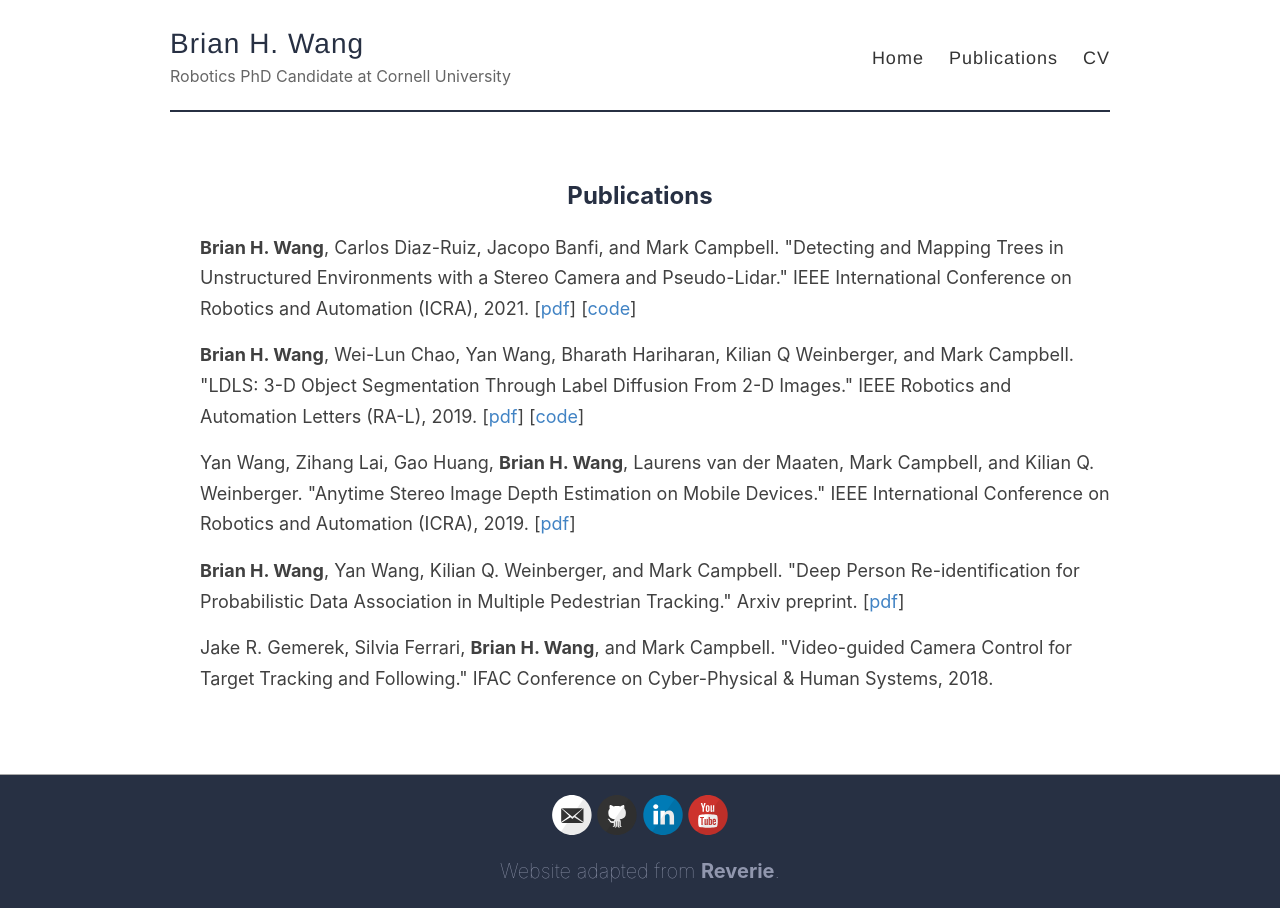
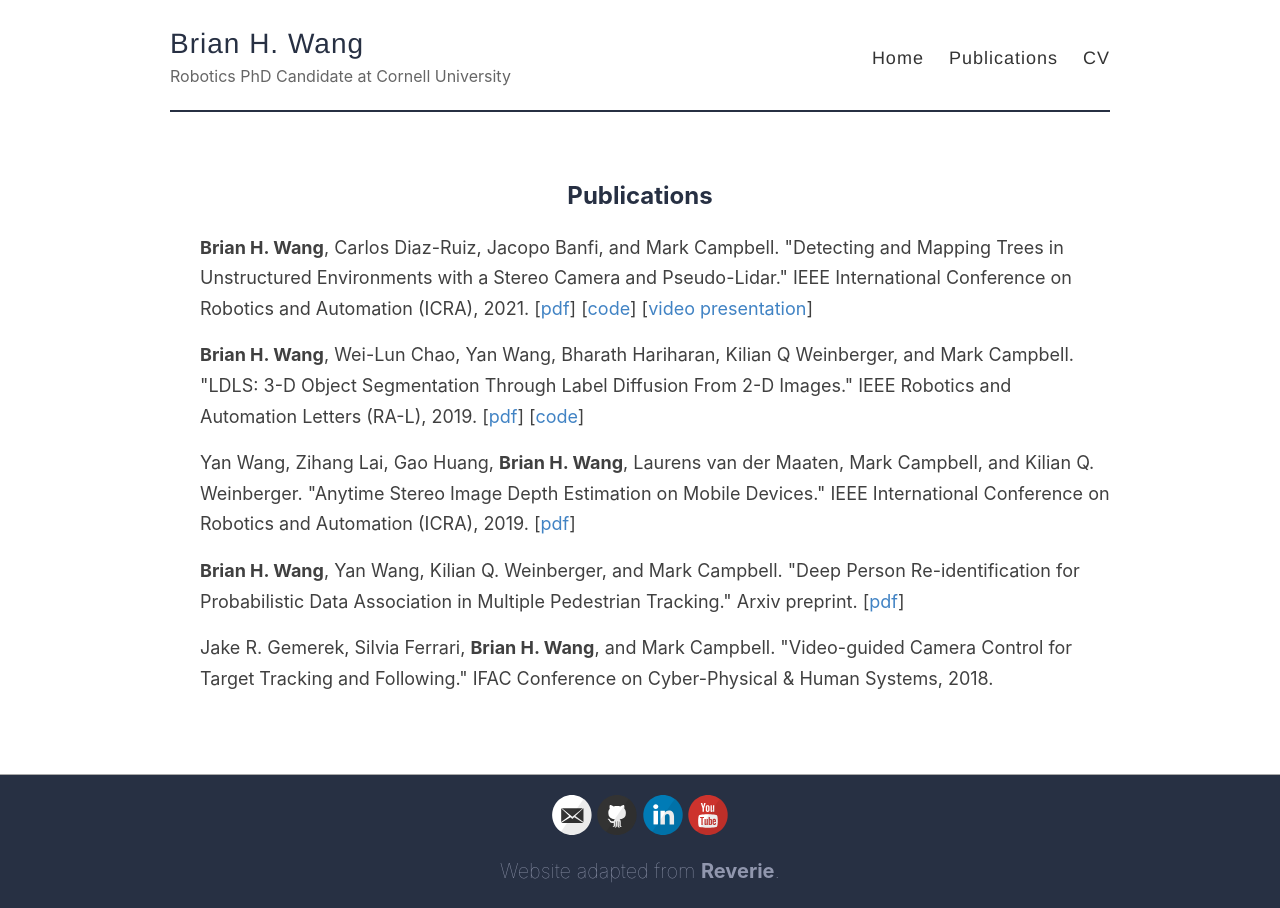
Before and after one commit to brian-h-wang/brian-h-wang.github.io, a Jekyll site: the page built from publications.html, in a window 1280 px wide. Built offline with Jekyll 4.4.1, drawn with Linux system fonts in a browser that asks for light colours.

Commit message:
Add video link to icra21

```diff
--- a/publications.html
+++ b/publications.html
@@ -12,9 +12,10 @@ layout: default
     <ul>
         <li><b>Brian H. Wang</b>, Carlos Diaz-Ruiz, Jacopo Banfi, and Mark Campbell. "Detecting and Mapping Trees in
             Unstructured Environments with a Stereo Camera and Pseudo-Lidar." IEEE International Conference on Robotics
-            and Automation (ICRA), 2021. [<a
-                    href="https://arxiv.org/abs/2103.15967">pdf</a>] [<a
-                    href="https://github.com/brian-h-wang/pseudolidar-tree-detection">code</a>]
+            and Automation (ICRA), 2021.
+            [<a href="https://arxiv.org/abs/2103.15967">pdf</a>]
+            [<a href="https://github.com/brian-h-wang/pseudolidar-tree-detection">code</a>]
+            [<a href="https://www.youtube.com/watch?v=9kLyd6wyflE">video presentation</a>]</p>
         </li>
         <li><b>Brian H. Wang</b>, Wei-Lun Chao, Yan Wang, Bharath Hariharan, Kilian Q Weinberger, and Mark Campbell.
             "LDLS: 3-D Object Segmentation Through Label Diffusion From 2-D Images." IEEE Robotics and Automation
```
